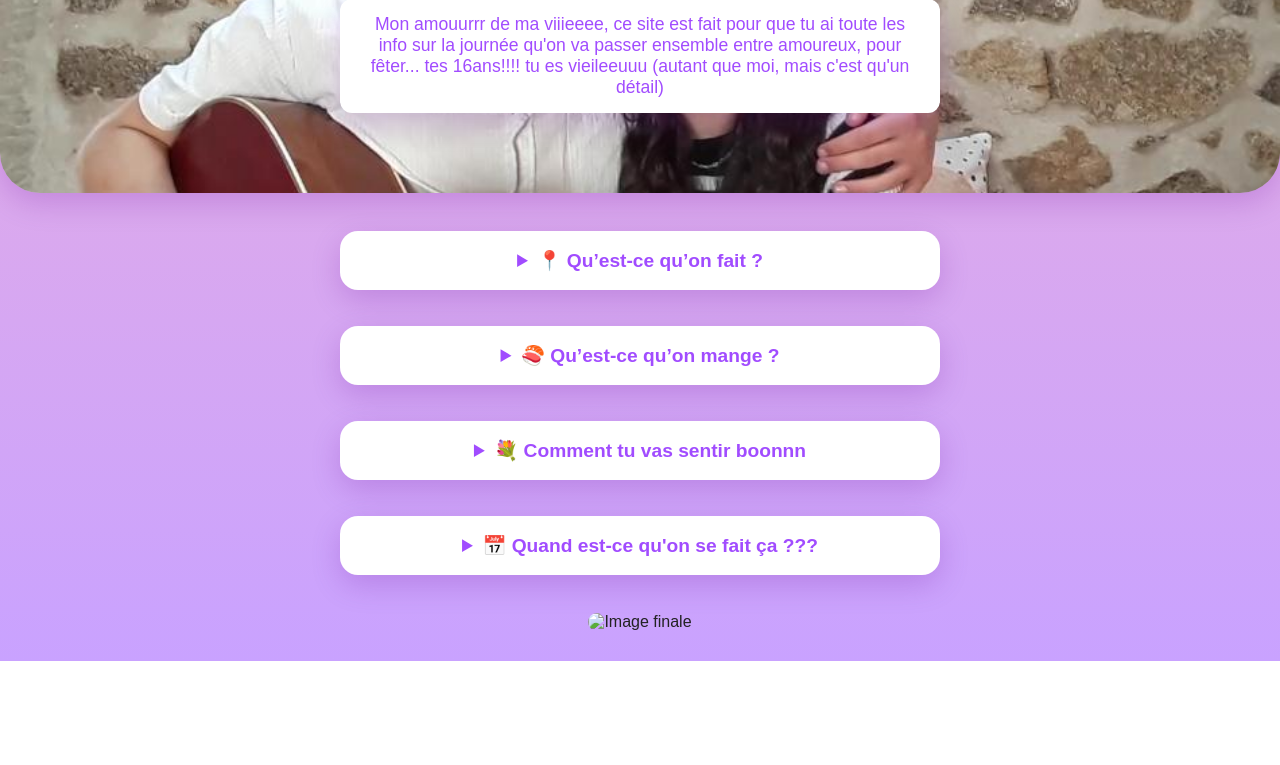
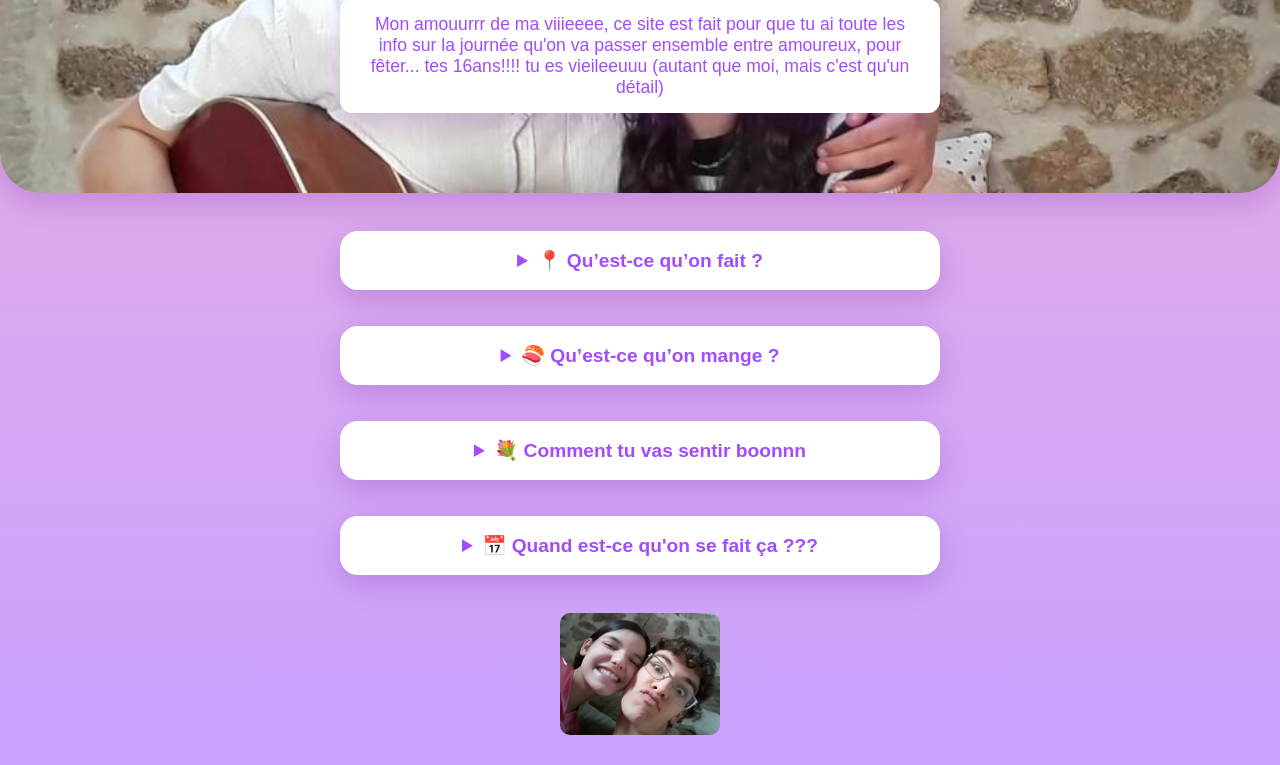
Before and after one commit to 1tonytheking-star/Anniversaire-de-mon-coeuurrr, a plain HTML site: page index.html in a window 1280 px wide. Shown: the part 152-917 px from the top of the page. Before the commit the page ends 813 px from the top, so only its background shows below. Drawn offline with Linux system fonts and the light colour scheme.

Commit message:
Update index.html

```diff
--- a/index.html
+++ b/index.html
@@ -61,7 +61,7 @@
     </p>
   </details>
 
-  <img src="images/fin.jpg" alt="Image finale" class="inline-img" style="margin-top:20px;">
+  <img src="images/fin.jpeg" alt="Image finale" class="inline-img" style="margin-top:20px;">
 
 </main>
 
```
